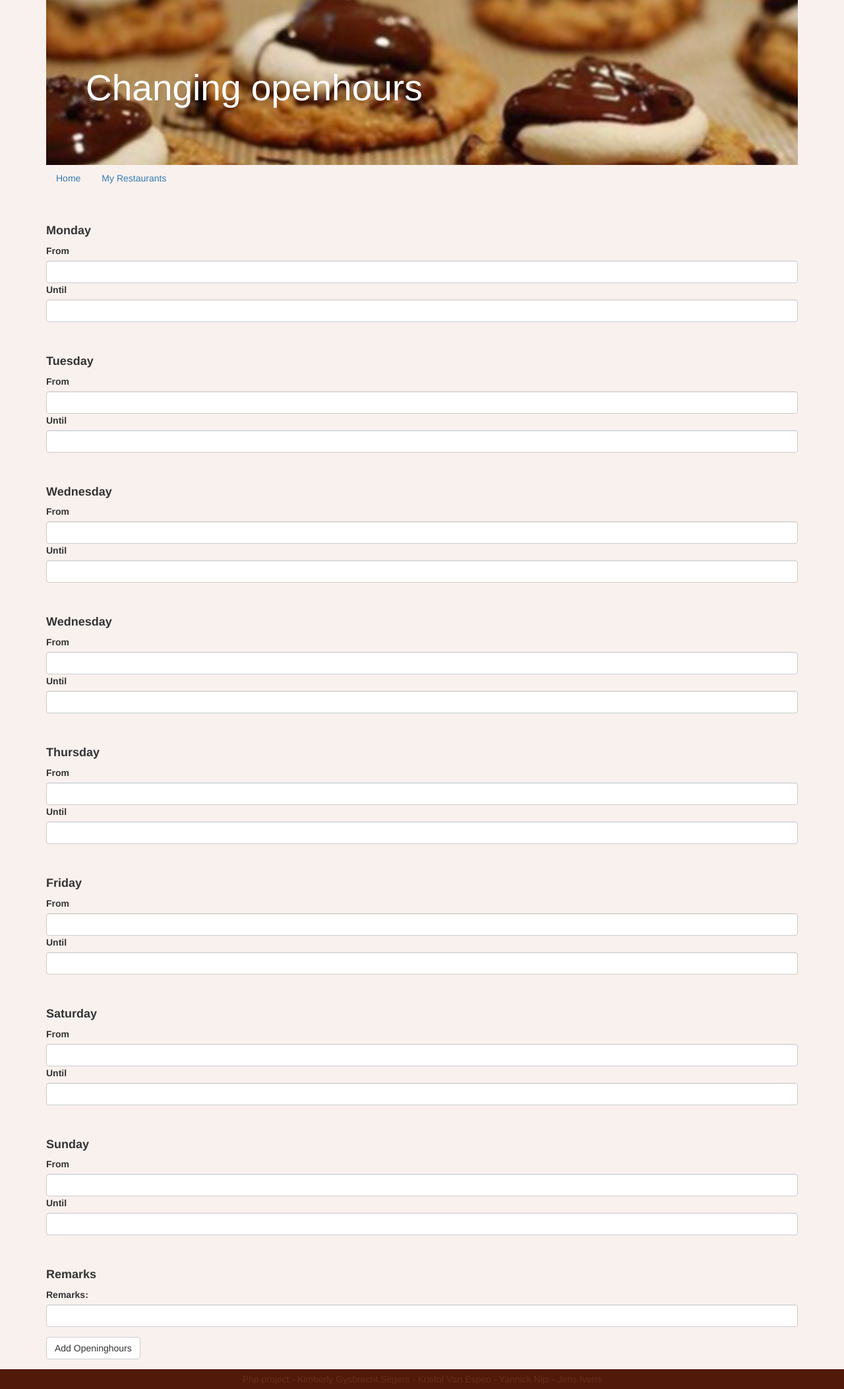
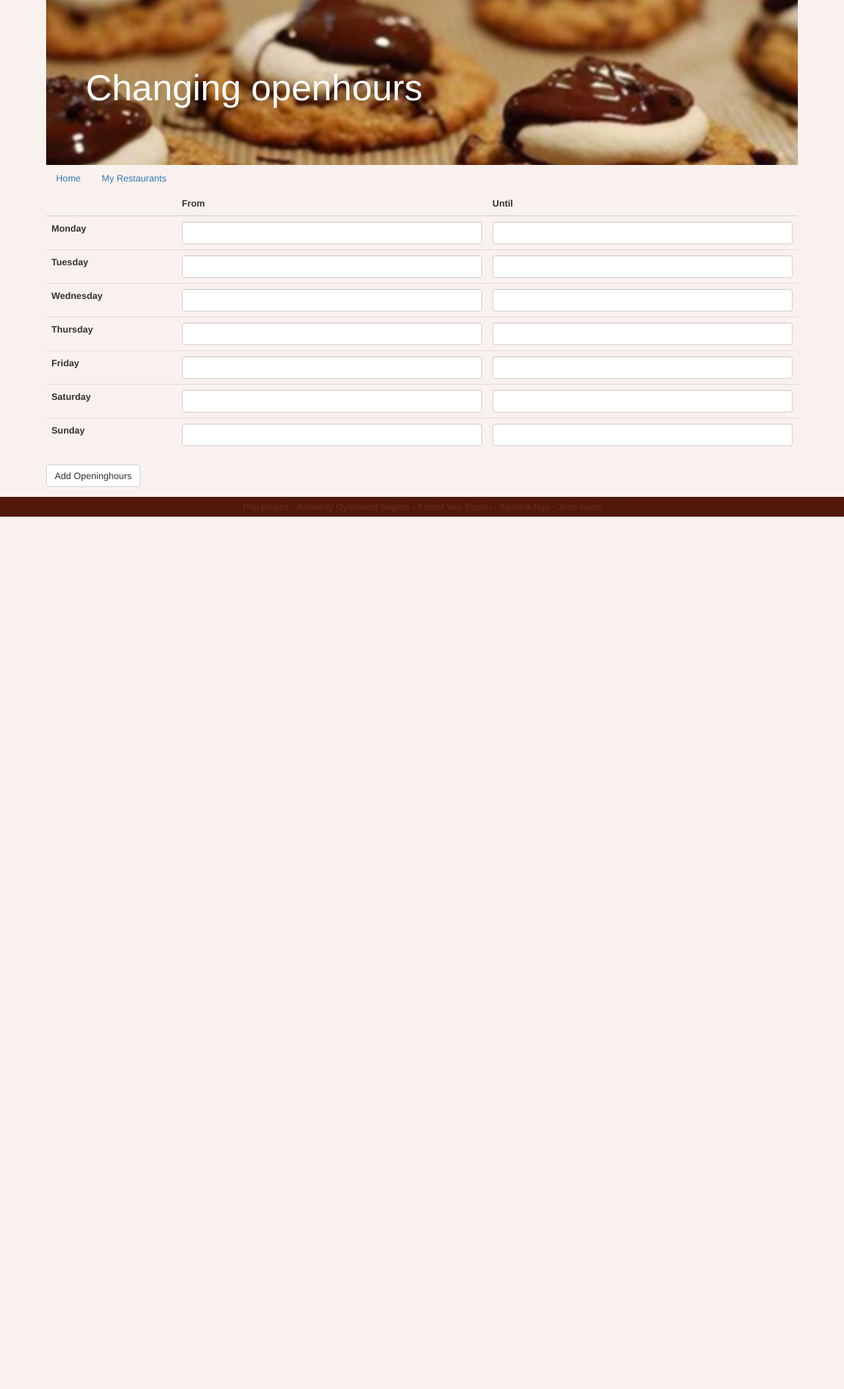
Before and after one commit to yncredible/php1-project, a PHP site: page /openinghours.php in a window 1280 px wide. Shown: the whole page at 66% size. After the commit the page ends 783 px from the top, so only its background shows below. Run offline with PHP 8.4, Linux system fonts and the light colour scheme; the visitor is signed in with stand-in values (Sample User, id 1); some libraries are stand-ins or nearby versions.

Commit message:
openinghours input transformed into table

```diff
--- a/openinghours.php
+++ b/openinghours.php
@@ -41,7 +41,7 @@
 <html lang="en">
 <head>
 	<meta charset="UTF-8">
-	<title>Document</title>
+	<title>OpenTable | Openingshours</title>
 	<link rel="stylesheet" href="css/reset.css">
 	<link rel="stylesheet" href="//netdna.bootstrapcdn.com/bootstrap/3.1.1/css/bootstrap.min.css">
 	<link rel="stylesheet" href="css/style.css">
@@ -61,6 +61,64 @@
 
 			<div class="row">
 				<div class="col-sm-12">
+					<form action="" method="post" role="form">
+						<table class="table">
+							<thead>
+								<tr>
+									<th>&nbsp;</th>
+									<th>From</th>
+									<th>Until</th>
+								</tr>
+							</thead>
+							<tbody>
+								<tr>
+									<td><strong>Monday</strong></td>
+									<td><input class="form-control" type="text" name="monday_from" id="monday_from"></td>
+									<td><input class="form-control" type="text" name="monday_until" id="monday_until"></td>
+								</tr>
+								<tr>
+									<td><strong>Tuesday</strong></td>
+									<td><input class="form-control" type="text" name="tuesday_from" id="tuesday_from"></td>
+									<td><input class="form-control" type="text" name="tuesday_until" id="tuesday_until"></td>
+								</tr>
+								<tr>
+									<td><strong>Wednesday</strong></td>
+									<td><input class="form-control" type="text" name="wednesday_from" id="wednesday_from"></td>
+									<td><input class="form-control" type="text" name="wednesday_until" id="wednesday_until"></td>
+								</tr>
+								<tr>
+									<td><strong>Thursday</strong></td>
+									<td><input class="form-control" type="text" name="thursday_from" id="thursday_from"></td>
+									<td><input class="form-control" type="text" name="thursday_until" id="thursday_until"></td>
+								</tr>
+								<tr>
+									<td><strong>Friday</strong></td>
+									<td><input class="form-control" type="text" name="friday_from" id="friday_from"></td>
+									<td><input class="form-control" type="text" name="friday_until" id="friday_until"></td>
+								</tr>
+								<tr>
+									<td><strong>Saturday</strong></td>
+									<td><input class="form-control" type="text" name="saturday_from" id="saturday_from"></td>
+									<td><input class="form-control" type="text" name="saturday_until" id="saturday_until"></td>
+								</tr>
+								<tr>
+									<td><strong>Sunday</strong></td>
+									<td><input class="form-control" type="text" name="sunday_from" id="sunday_from"></td>
+									<td><input class="form-control" type="text" name="sunday_until" id="sunday_until"></td>
+								</tr>
+							</tbody>
+						</table>
+
+					<div class="form-group">
+						<input class="btn btn-default" type="submit" value="Add Openinghours" name="add_openinghours" id="add_openinghours">
+					</div>
+
+					</form>
+				</div>
+			</div>
+
+<!-- 			<div class="row">
+				<div class="col-sm-12">
 
 				<form method="post" role="form">
 					<div class="form-group">
@@ -77,14 +135,6 @@
 					<input class="form-control" type="text" name="tuesday_from" id="tuesday_from">
 					<label for="tuesday_until">Until</label>
 					<input class="form-control" type="text" name="tuesday_until" id="tuesday_until">
-					</div>
-
-					<div class="form-group">
-					<h4>Wednesday</h4>
-					<label for="wednesday_from">From</label>
-					<input class="form-control" type="text" name="wednesday_from" id="wednesday_from">
-					<label for="wednesday_until">Until</label>
-					<input class="form-control" type="text" name="wednesday_until" id="wednesday_until">
 					</div>
 
 					<div class="form-group">
@@ -140,7 +190,9 @@
 
 				</div>
 			</div>
-		</div>
+
+ -->		</div>
+
 	<footer>
 		Php project - Kimberly Gysbrecht Segers - Kristof Van Espen - Yannick Nijs - Jens Ivens
 	</footer>
```
